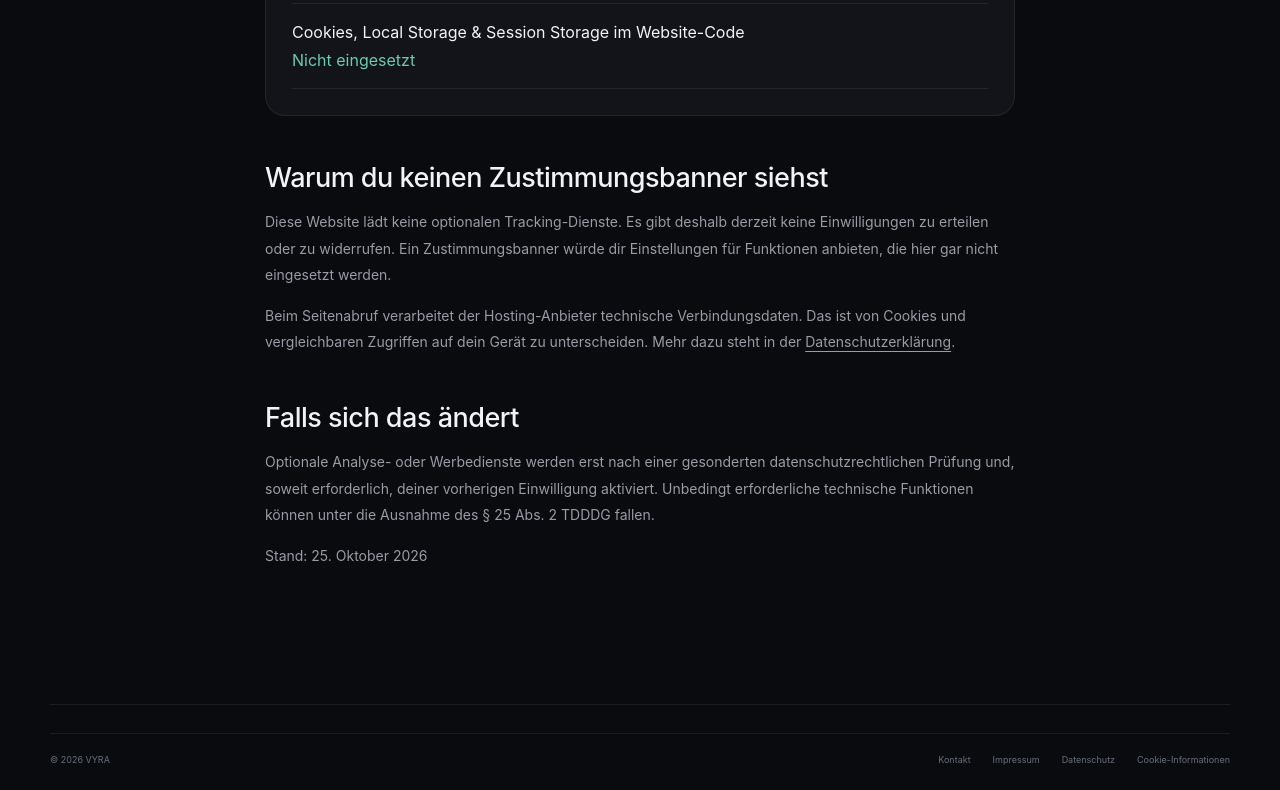
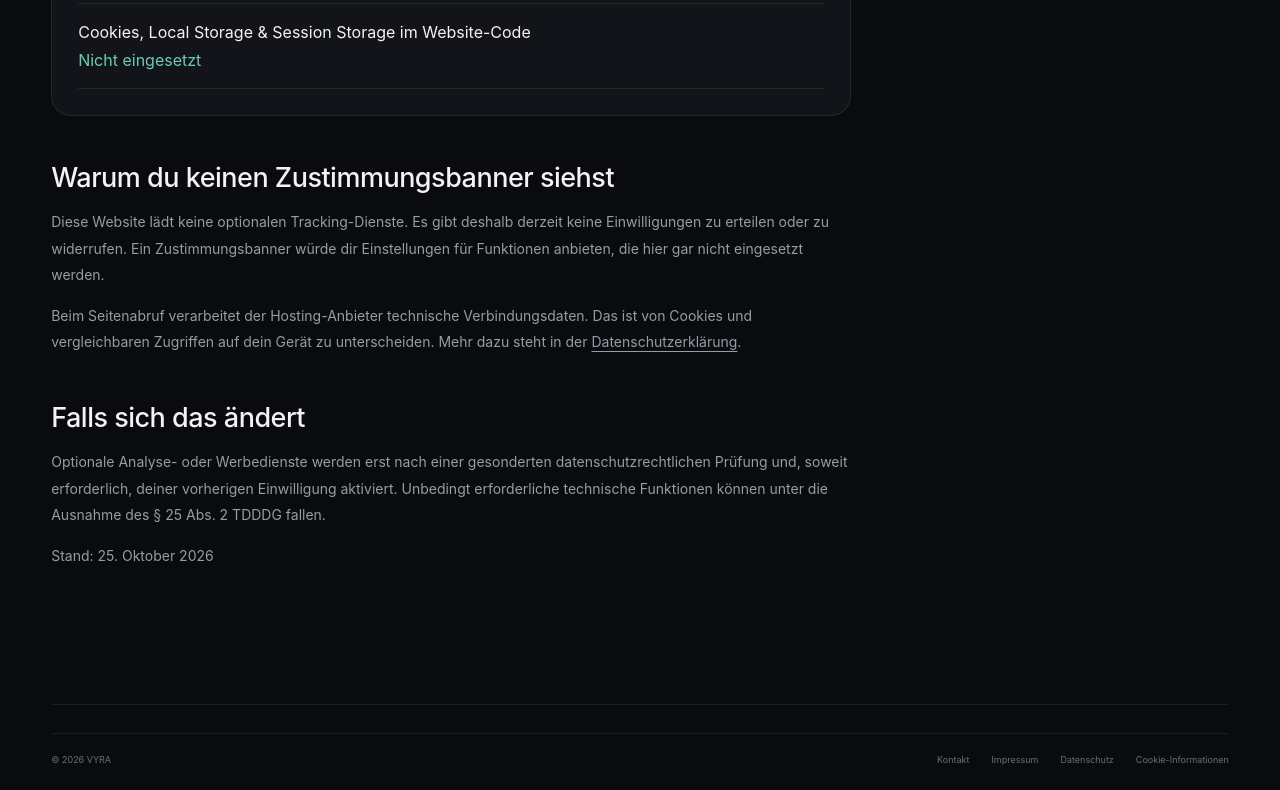
Before and after one commit to lassetikimatheis-source/Vyra, a website: page pages/cookies/index.html in a window 1280 px wide. Shown: the part 669-1459 px from the top of the page. Drawn offline with Linux system fonts and the light colour scheme.

Commit message:
Use shared fluid gutters to align website content toward the page edges

```diff
--- a/styles.css
+++ b/styles.css
@@ -3872,3 +3872,24 @@ dialog h2 {
     animation: none;
   }
 }
+
+/* One fluid page edge across wide screens, navigation and reading pages. */
+:root {
+  --page-gutter: clamp(20px, 4vw, 80px);
+}
+.wrap,
+.header-inner,
+.header,
+.campaign-home .wrap,
+.campaign-home .header-inner {
+  width: calc(100% - var(--page-gutter) * 2);
+  max-width: none;
+  margin-inline: auto;
+}
+.legal-page {
+  width: min(800px, calc(100% - var(--page-gutter) * 2));
+  max-width: none;
+  margin-left: var(--page-gutter);
+  margin-right: auto;
+  padding-inline: 0;
+}
```
